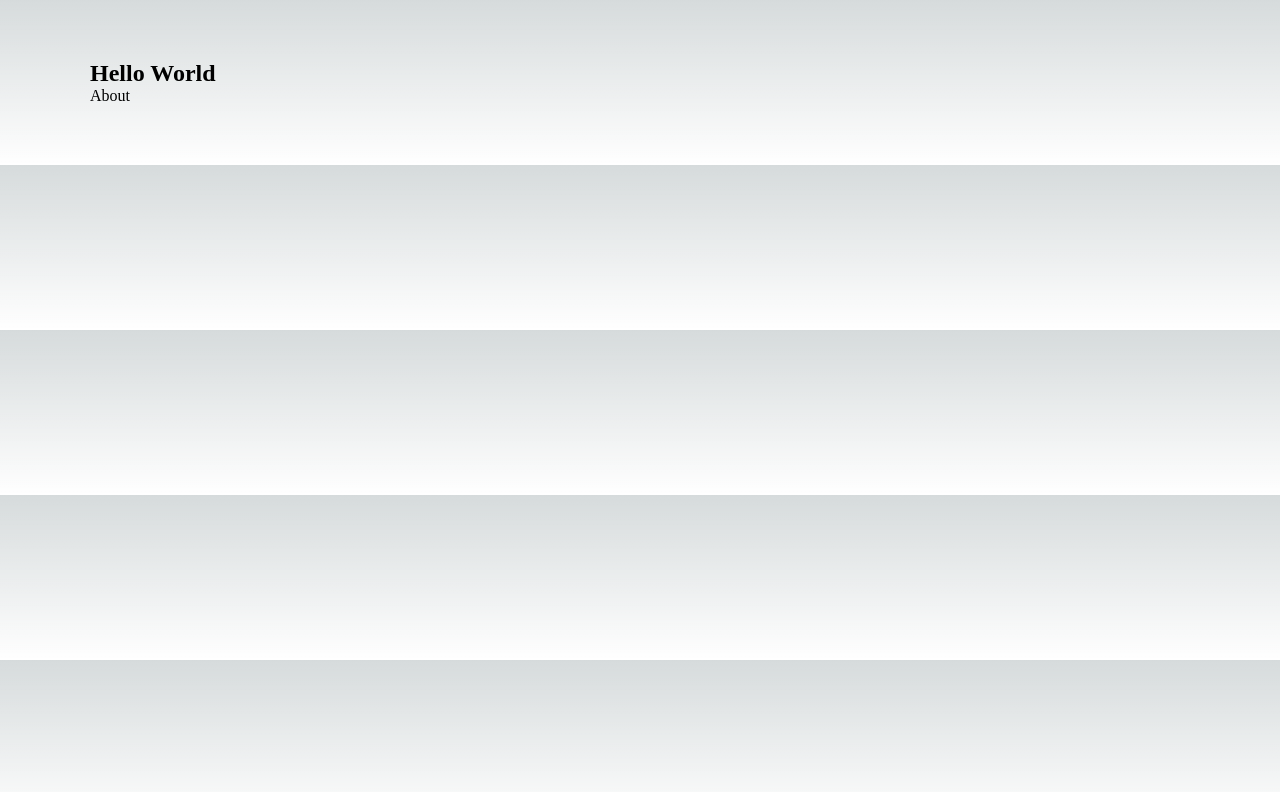
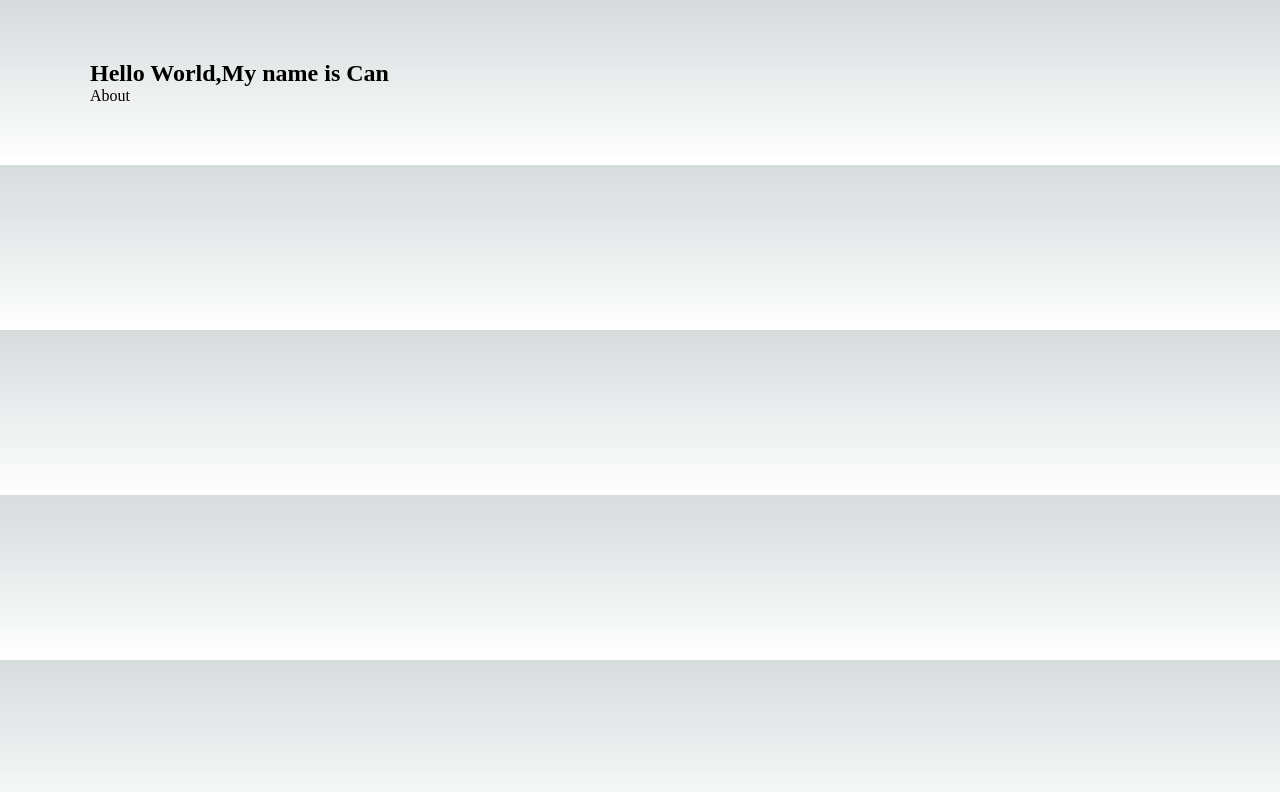
Before and after one commit to cansentay/appengine-cicd, a Next.js app: page / in a window 1280 px wide. Shown: the top 792 px of the page. Built offline with nearby package versions, Linux system fonts and the light colour scheme.

Commit message:
Update page.tsx

```diff
--- a/src/app/page.tsx
+++ b/src/app/page.tsx
@@ -4,7 +4,7 @@
   return (
     <main className="main">
       <div>
-        <h2>Hello World</h2>
+        <h2>Hello World,My name is Can</h2>
       </div>
       <Link href="/about">About</Link>
     </main>
```
